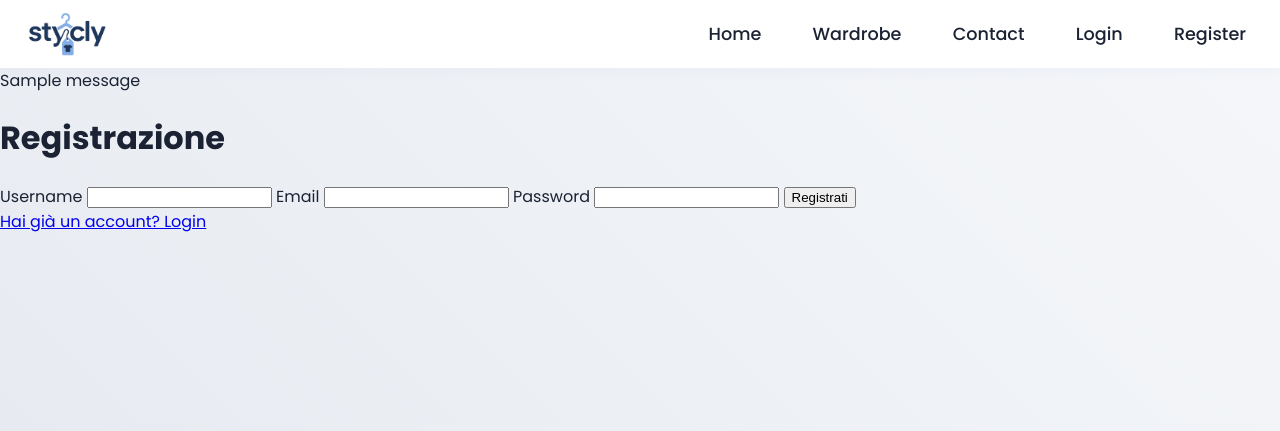
After one commit to RGianluca98/Stycly2025, a Flask app: page /register in a window 1280 px wide. The commit adds this page. Shown: the top 431 px of the page. Run offline with Flask 3, Linux system fonts and the light colour scheme; tables that the repository leaves empty hold one stand-in row (values such as "Sample post"); one stand-in notice (Sample message) is shown; some libraries are stand-ins or nearby versions.

Commit message:
add login/register

```diff
--- a/app.py
+++ b/app.py
@@ -3,10 +3,14 @@ import os
 import re
 import pandas as pd
 from werkzeug.utils import secure_filename
-from flask import Flask, render_template, request, redirect, url_for, send_from_directory
+from flask import Flask, render_template, request, redirect, url_for, send_from_directory, session, flash
+from werkzeug.security import generate_password_hash, check_password_hash
+
 from sqlalchemy import create_engine, Table, Column, Integer, String, MetaData
 from sqlalchemy.ext.declarative import declarative_base
 from sqlalchemy.orm import sessionmaker
+
+
 
 # --- SQLAlchemy setup ---
 BaseMaster = declarative_base()
@@ -16,17 +20,29 @@ class Wardrobe(BaseMaster):
     id = Column(Integer, primary_key=True)
     nome = Column(String, unique=True)
 
+class User(BaseMaster):
+    __tablename__ = 'users'
+    id = Column(Integer, primary_key=True)
+    username = Column(String, unique=True, nullable=False)
+    email = Column(String, unique=True, nullable=False)
+    password_hash = Column(String, nullable=False)
+
+
 from models import Base, Capo
 
 app = Flask(__name__)
+app.config['SECRET_KEY'] = os.environ.get("SECRET_KEY", "dev-secret-change-me")
 app.config['UPLOAD_FOLDER'] = 'immagini'
 app.config['MAX_CONTENT_LENGTH'] = 10 * 1024 * 1024
 app.config['ALLOWED_EXTENSIONS'] = {'png', 'jpg', 'jpeg', 'gif'}
 
-engine = create_engine('sqlite:///guardaroba.db')
+DATABASE_URL = os.environ.get("DATABASE_URL", "sqlite:///guardaroba.db")
+engine = create_engine(DATABASE_URL)
+
 Base.metadata.create_all(engine)
 Session = sessionmaker(bind=engine)
-session = Session()
+db_session = Session()
+
 BaseMaster.metadata.create_all(engine)
 
 def allowed_file(filename):
@@ -37,7 +53,7 @@ def esporta_csv():
     df.to_csv('guardaroba.csv', index=False)
 
 def importa_csv():
-    if session.query(Capo).count() == 0:
+    if db_session.query(Capo).count() == 0:
         df = pd.read_csv('guardaroba.csv')
         for _, row in df.iterrows():
             capo = Capo(
@@ -50,11 +66,11 @@ def importa_csv():
                 destinazione=row['destinazione'],
                 immagine=row['immagine']
             )
-            session.add(capo)
-        session.commit()
+            db_session.add(capo)
+        db_session.commit()
 
 def ricalcola_id():
-    capi = session.query(Capo).order_by(Capo.id).all()
+    capi = db_session.query(Capo).order_by(Capo.id).all()
     dati_capi = [{
         'categoria': c.categoria,
         'tipologia': c.tipologia,
@@ -65,11 +81,11 @@ def ricalcola_id():
         'destinazione': c.destinazione,
         'immagine': c.immagine
     } for c in capi]
-    session.query(Capo).delete()
-    session.commit()
+    db_session.query(Capo).delete()
+    db_session.commit()
     for data in dati_capi:
-        session.add(Capo(**data))
-    session.commit()
+        db_session.add(Capo(**data))
+    db_session.commit()
 
 def crea_tabella_wardrobe(nome_tabella):
     nome_tabella = re.sub(r'\W+', '_', nome_tabella.lower())
@@ -90,13 +106,76 @@ def crea_tabella_wardrobe(nome_tabella):
     metadata.create_all(engine)
     return nome_tabella
 
+
+@app.route('/register', methods=['GET', 'POST'])
+def register():
+    if request.method == 'POST':
+        username = request.form.get('username').strip()
+        email = request.form.get('email').strip().lower()
+        password = request.form.get('password')
+
+        if not username or not email or not password:
+            flash("Tutti i campi sono obbligatori.", "error")
+            return redirect(url_for('register'))
+
+        # Controlla se utente esiste già
+        existing_user = db_session.query(User).filter(
+            (User.username == username) | (User.email == email)
+        ).first()
+        if existing_user:
+            flash("Username o email già registrati.", "error")
+            return redirect(url_for('register'))
+
+        user = User(
+            username=username,
+            email=email,
+            password_hash=generate_password_hash(password)
+        )
+        db_session.add(user)
+        db_session.commit()
+        flash("Registrazione completata, ora puoi fare login.", "success")
+        return redirect(url_for('login'))
+
+    return render_template('register.html')
+
+@app.route('/login', methods=['GET', 'POST'])
+def login():
+    if request.method == 'POST':
+        email_or_username = request.form.get('email_or_username').strip()
+        password = request.form.get('password')
+
+        # Cerca per email o username
+        user = db_session.query(User).filter(
+            (User.email == email_or_username.lower()) | (User.username == email_or_username)
+        ).first()
+
+        if not user or not check_password_hash(user.password_hash, password):
+            flash("Credenziali non valide.", "error")
+            return redirect(url_for('login'))
+
+        # Salva id utente in sessione
+        session['user_id'] = user.id
+        session['username'] = user.username
+        flash("Login effettuato.", "success")
+        return redirect(url_for('private_wardrobe'))
+
+    return render_template('login.html')
+
+
+@app.route('/logout')
+def logout():
+    session.clear()
+    flash("Logout effettuato.", "success")
+    return redirect(url_for('home'))
+
+
 @app.route('/')
 def home():
     return render_template('index.html')
 
 @app.route('/guardaroba')
 def guardaroba():
-    capi = session.query(Capo).all()
+    capi = db_session.query(Capo).all()
     return render_template('guardaroba.html', capi=capi)
 
 @app.route('/immagini/<path:filename>')
@@ -105,7 +184,7 @@ def immagini(filename):
 
 @app.route('/modifica/<int:capo_id>', methods=['GET', 'POST'])
 def modifica(capo_id):
-    capo = session.query(Capo).get(capo_id)
+    capo = db_session.query(Capo).get(capo_id)
     if not capo:
         return redirect(url_for('guardaroba'))
 
@@ -126,7 +205,7 @@ def modifica(capo_id):
             file2.save(os.path.join(app.config['UPLOAD_FOLDER'], filename2))
             capo.immagine2 = f"immagini/{filename2}"
 
-        session.commit()
+        db_session.commit()
         ricalcola_id()
         esporta_csv()
         return redirect(url_for('guardaroba'))
@@ -135,13 +214,14 @@ def modifica(capo_id):
 
 @app.route('/elimina/<int:capo_id>', methods=['POST'])
 def elimina(capo_id):
-    capo = session.query(Capo).get(capo_id)
+    capo = db_session.query(Capo).get(capo_id)
     if capo:
-        session.delete(capo)
-        session.commit()
+        db_session.delete(capo)
+        db_session.commit()
         ricalcola_id()
         esporta_csv()
     return redirect(url_for('guardaroba'))
+
 
 @app.route('/contact')
 def contact():
@@ -149,6 +229,9 @@ def contact():
 
 @app.route('/private-wardrobe')
 def private_wardrobe():
+    if 'user_id' not in session:
+        return redirect(url_for('login'))
+
     metadata = MetaData()
     wardrobes_table = Table('wardrobes', metadata, autoload_with=engine)
     with engine.connect() as conn:
@@ -166,14 +249,14 @@ def create_private_wardrobe():
         nome_wardrobe = request.form['nome_wardrobe']
         nome_tabella = f"wardrobe_{nome_wardrobe}"
         nome_tabella = crea_tabella_wardrobe(nome_tabella)
-        session.add(Wardrobe(nome=nome_tabella))
-        session.commit()
+        db_session.add(Wardrobe(nome=nome_tabella))
+        db_session.commit()
         return redirect(url_for('private_wardrobe'))
     return render_template('create_private_wardrobe.html')
 
 @app.route('/select-private-wardrobe', methods=['GET', 'POST'])
 def select_private_wardrobe():
-    wardrobes = session.query(Wardrobe).all()
+    wardrobes = db_session.query(Wardrobe).all()
     return render_template('select_private_wardrobe.html', wardrobes=wardrobes)
 
 @app.route('/gestisci-private-wardrobe/<nome_tabella>')
@@ -302,6 +385,9 @@ def elimina_wardrobe(nome_tabella):
 
 @app.route('/visualizza-private-wardrobe/<nome_tabella>')
 def visualizza_private_wardrobe(nome_tabella):
+
+    if 'user_id' not in session:
+        return redirect(url_for('login'))
     # Load wardrobe table dynamically
     metadata = MetaData()
     wardrobe_table = Table(nome_tabella, metadata, autoload_with=engine)
--- a/templates/base.html
+++ b/templates/base.html
@@ -17,6 +17,7 @@
         </a>
         <nav class="stycly-nav">
             <a href="{{ url_for('home') }}">Home</a>
+
             <div class="stycly-nav-dropdown-parent">
                 <button class="stycly-nav-dropdown-btn" aria-haspopup="true" aria-expanded="false">Wardrobe</button>
                 <div class="stycly-nav-dropdown-menu">
@@ -24,17 +25,39 @@
                     <a href="{{ url_for('public_wardrobe') }}" id="public-wardrobe-link">Public Wardrobe</a>
                 </div>
             </div>
+
             <a href="{{ url_for('contact') }}">Contact</a>
+
+            <!-- Area autenticazione -->
+            {% if session.get('user_id') %}
+                <span class="stycly-user-label">
+                    Ciao, {{ session.get('username') }}
+                </span>
+                <a href="{{ url_for('logout') }}">Logout</a>
+            {% else %}
+                <a href="{{ url_for('login') }}">Login</a>
+                <a href="{{ url_for('register') }}">Register</a>
+            {% endif %}
         </nav>
+    </header>
 
-    </header>
+    <!-- MESSAGGI FLASH (success/error) -->
+    {% with messages = get_flashed_messages(with_categories=true) %}
+      {% if messages %}
+        <div class="stycly-flash-container">
+          {% for category, message in messages %}
+            <div class="stycly-flash stycly-flash-{{ category }}">
+              {{ message }}
+            </div>
+          {% endfor %}
+        </div>
+      {% endif %}
+    {% endwith %}
 
     <!-- CONTENUTO PAGINA -->
     <main>
         {% block content %}{% endblock %}
     </main>
-
-
 
     <script src="https://cdnjs.cloudflare.com/ajax/libs/gsap/3.12.5/gsap.min.js"></script>
     <script src="https://assets.codepen.io/16327/MorphSVGPlugin3.min.js"></script>
--- /dev/null
+++ b/templates/register.html
@@ -0,0 +1,18 @@
+{% extends "base.html" %}
+{% block title %}Registrati{% endblock %}
+{% block content %}
+<h1>Registrazione</h1>
+<form method="post">
+  <label>Username</label>
+  <input type="text" name="username" required>
+
+  <label>Email</label>
+  <input type="email" name="email" required>
+
+  <label>Password</label>
+  <input type="password" name="password" required>
+
+  <button type="submit">Registrati</button>
+</form>
+<a href="{{ url_for('login') }}">Hai già un account? Login</a>
+{% endblock %}
```
Also changed, not shown: templates/login.html (added, +15 -0 lines), 1 other file. Lines whose indentation alone changed are shown as unchanged.
